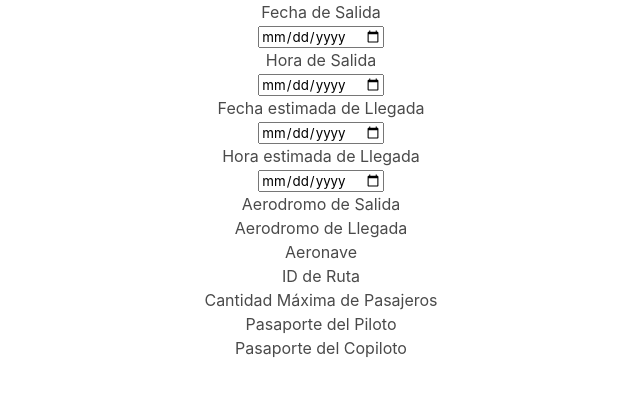
After one commit to pepinofdz/bdd-2022-1-e3, a PHP site: page /views/proponer_vuelo.php in a window 1280 px wide. The commit adds this page. Shown: the top 397 px of the page, without its empty margins (319-959 px from the left). Run offline with PHP 8.4, Linux system fonts and the light colour scheme; data that the repository does not hold is empty; some libraries are stand-ins or nearby versions.

Commit message:
Avances Caracteristica creativa

```diff
--- a/php/index.php
+++ b/php/index.php
@@ -56,6 +56,7 @@
                 <input type="submit" value="Filtrar">
             </form>
             <form align="center" action="index.php" method="get">
+                <p>Filtrar por fecha de solicitud</p>
                 <input type="submit" value="Quitar filtro">
             </form>
 
@@ -63,6 +64,9 @@
 
 
         <?php } elseif ($_SESSION['tipo'] == 2) {?>
+            <form align="center" action="views/proponer_vuelo.php" method="get">
+                <input type="submit" value="Crear propuesta de vuelo">
+            </form>
             <?php include("consultas/vuelos_compania.php")?>
         <?php } elseif ($_SESSION['tipo'] == 3) {?>
             <?php include("views/pasajero.php")?>
--- /dev/null
+++ b/php/views/proponer_vuelo.php
@@ -0,0 +1,42 @@
+<?php
+    include("../templates/header.html");
+    require("../config/conection.php");
+    session_start();
+
+    $query = "SELECT DISTINCT * FROM aerodromopistapuerto;";
+    $result = $db2 -> prepare($query);
+    $result -> execute();
+    $aerodromo = $result -> fetchAll(); #Tabla Aerodromos. 0: ID, 1:Codigo IATA, 2: Codigo ICAO, 3: Nombre, 4: Ciudad, 5: Latitud, 6: Longitud
+
+?>
+
+
+
+<form align="center" action="../consultas/realizar_reserva.php" method="post">
+    <p>Fecha de Salida</p>
+    <input type="date" name="fecha_salida">
+
+    <p>Hora de Salida</p>
+    <input type="date" name="hora_salida">
+
+    <p>Fecha estimada de Llegada</p>
+    <input type="date" name="fecha_llegada">
+
+    <p>Hora estimada de Llegada</p>
+    <input type="date" name="hora_llegada">
+
+    <p>Aerodromo de Salida</p>
+
+    <p>Aerodromo de Llegada</p>
+
+    <p>Aeronave</p>
+
+    <p>ID de Ruta</p>
+
+    <p>Cantidad Máxima de Pasajeros</p>
+
+    <p>Pasaporte del Piloto</p>
+
+    <p>Pasaporte del Copiloto</p>
+
+</form>
```
